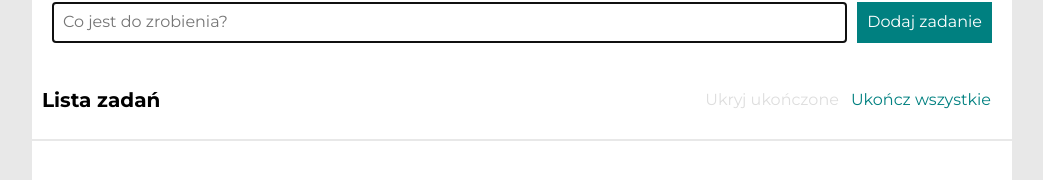
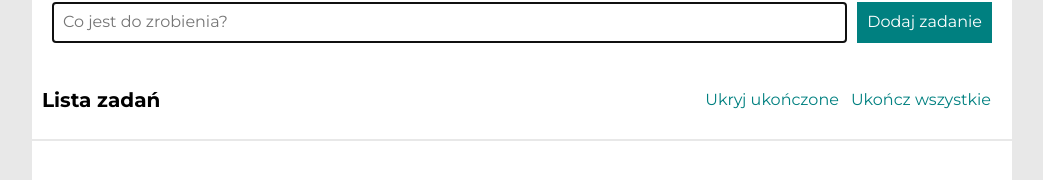
Before and after one commit to BartoszBorzecki/todos-list-react, a React (Create React App) app: page / in a window 1280 px wide. Shown: the part 106-286 px from the top of the page, without its empty margins (118-1161 px from the left). Built offline with nearby package versions, Linux system fonts and the light colour scheme.

Commit message:
toggleHideDone interaction

```diff
--- a/src/App.js
+++ b/src/App.js
@@ -1,3 +1,4 @@
+import { useState } from 'react';
 import Form from "./Form";
 import Tasks from "./Tasks";
 import Buttons from "./Buttons";
@@ -9,10 +10,13 @@
   { id: 2, content: "pójść na spacer", done: true },
 ];
 
-const hideDone = false;
+function App() {
+  const [hideDone, setHideDone] = useState(false);
 
+  const toggleHideDone = () => {
+    setHideDone(hideDone => !hideDone);
+  };
 
-function App() {
   return (
     <main>
       <Header title="Lista zadań" />
@@ -23,7 +27,11 @@
       <Section
         title="Lista zadań"
         body={<Tasks tasks={tasks} hideDone={hideDone} />}
-        extraSectionContent={<Buttons tasks={tasks} hideDone={hideDone} />}
+        extraSectionContent={
+          <Buttons
+            tasks={tasks}
+            hideDone={hideDone}
+            toggleHideDone={toggleHideDone} />}
       />
     </main>
   );
--- a/src/Buttons/index.js
+++ b/src/Buttons/index.js
@@ -1,17 +1,17 @@
 import "./style.css";
 
-const Buttons = (props) => (
-    props.tasks.length > 0 && (
+const Buttons = ({ tasks, hideDone, toggleHideDone }) => (
+    tasks.length > 0 && (
         <div className="listButtons">
             <button
-            className="listButtons__button"
-            disabled={props.tasks.some(({ done }) => !done)}
+                onClick={toggleHideDone}
+                className="listButtons__button"
             >
-                     {props.hideDone ? "Pokaż ukończone" : "Ukryj ukończone"}
+                {hideDone ? "Pokaż ukończone" : "Ukryj ukończone"}
             </button>
             <button
-            className="listButtons__button"
-            disabled={props.tasks.every(({ done }) => done)}
+                className="listButtons__button"
+                disabled={tasks.every(({ done }) => done)}
             >
                 Ukończ wszystkie
             </button>
```
